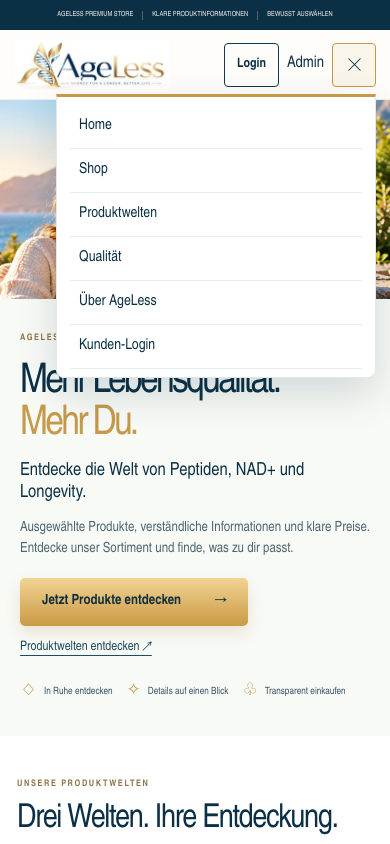
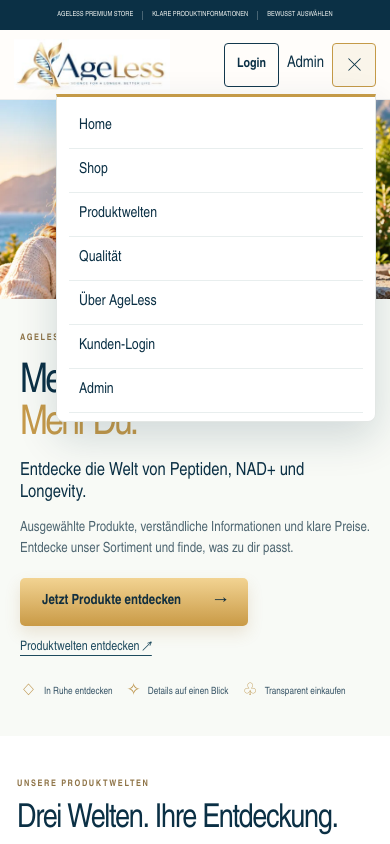
Before and after one commit to VictorHartmann01/ageless-peptides-store, a Next.js app: page / in a window 390 px wide. Both pictures are taken after a click on the heading "Menü öffnen". Shown: the top 844 px of the page. Built offline with nearby package versions, Linux system fonts and the light colour scheme; no server answers.

Commit message:
fix(admin): adopt verified existing correction for app/components/MobileMenu.tsx

```diff
--- a/app/components/MobileMenu.tsx
+++ b/app/components/MobileMenu.tsx
@@ -50,6 +50,7 @@ export default function MobileMenu() {
         <a href="#qualitaet" onClick={close}>Qualität</a>
         <a href="#ueber" onClick={close}>Über AgeLess</a>
         <Link href="/login" onClick={close}>Kunden-Login</Link>
+        <Link href="/admin" onClick={close}>Admin</Link>
       </nav>
     </details>
   );
```
